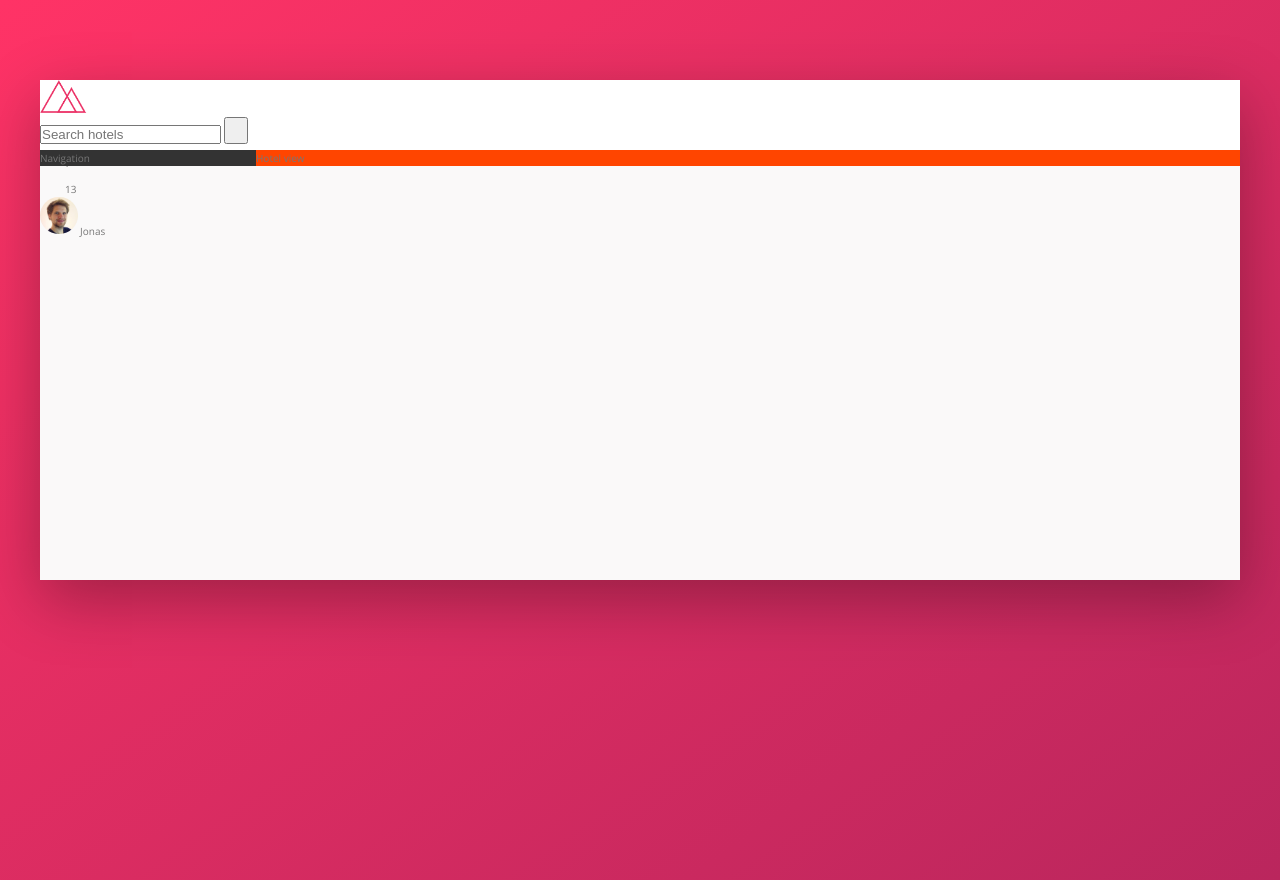
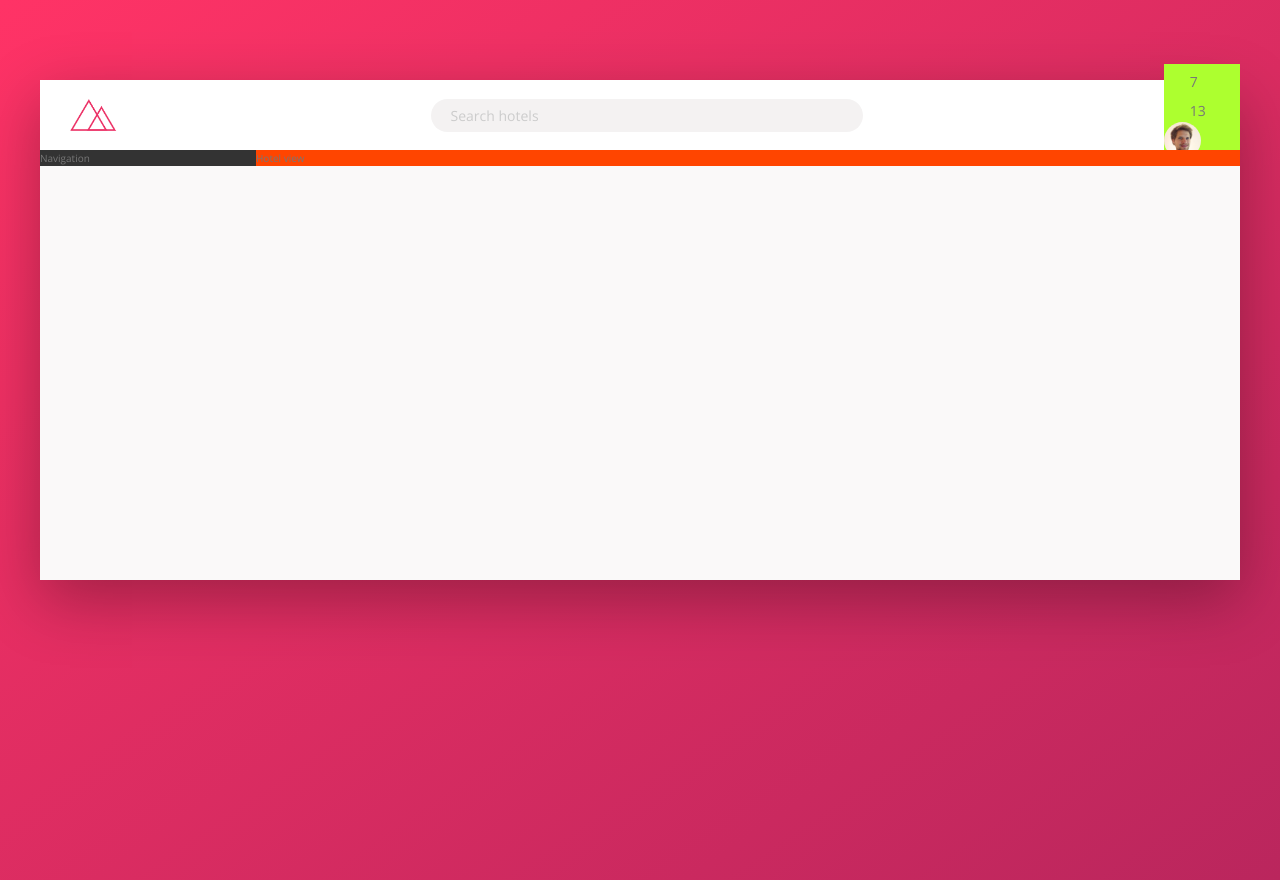
Before and after one commit to OskarAhl/trillo-html-css, a website: page index.html in a window 1280 px wide. Drawn offline with nearby package versions, Linux system fonts and the light colour scheme.

Commit message:
start header + input style

```diff
--- a/index.html
+++ b/index.html
@@ -16,7 +16,7 @@
                 <img src="img/logo.png" alt="trillo logo" class="logo">
 
                 <form action="#" class="search">
-                    <input type="search__input" placeholder="Search hotels">
+                    <input type="text" class="search__input" placeholder="Search hotels">
                     <button class="search__button">
                         <!-- How to include svg in html - can change color of svg with css -->
                         <svg class="search__icon">
--- a/sass/_components.scss
+++ b/sass/_components.scss
@@ -2,23 +2,65 @@
 // Logo
 .logo {
     height: 3.25rem;
+    margin-left: 3rem;
 }
 
 ////////////////////////////////
 // Search
 .search {
+    // takes up 40 % of display:flex parent
+    flex: 0 0 40%;
+    // nested flexbox
+    display: flex;
+    justify-content: center;
+    align-items: center;
+
     &__input {
+        font-family: inherit;
+        font-size: inherit;
+        color: inherit;
+        background-color: var(--color-grey-light-2);
+        border: none;
+        padding: .7rem 2rem;
+        border-radius: 100px;
+        width: 90%;
+        transition: all .2s;
+        margin-right: -3.25rem;
 
+        &:focus {
+            outline: none;
+            width: 100%;
+            background-color: var(--color-grey-light-3);
+        }
+
+        &::-webkit-input-placeholder {
+            font-weight: 100;
+            color: var(--color-grey-light-4);
+        }
+    }
+
+    &__input:focus + &__button {
+        background-color: var(--color-grey-light-3);
     }
 
     &__button {
+        border: none;
+        background-color: var(--color-grey-light-2);
 
+        &:focus {
+            outline: none;
+        }
+
+        &:active {
+            transform: translateY(2px);
+        }
     }
 
     &__icon {
         // format svg icon - set height and width
         height: 2rem;
         width: 2rem;
+        fill: var(--color-grey-dark-3);
     }
 }
 
@@ -26,6 +68,8 @@
 ////////////////////////////////
 // User navigation
 .user-nav {
+    background-color: greenyellow;
+
     &__icon-box {
 
     }
--- a/sass/_layout.scss
+++ b/sass/_layout.scss
@@ -8,9 +8,14 @@
 }
 
 .header {
+    font-size: 1.4rem;
     height: 7rem;
     background-color: #fff;
-    border-bottom: var(--color-grey-light-2)
+    border-bottom: var(--color-grey-light-2);
+    display: -webkit-flex;
+    justify-content: space-between;
+    // vertically center
+    align-items: center;
 }
 
 .content {
```
Also changed, not shown: css/style.css.
